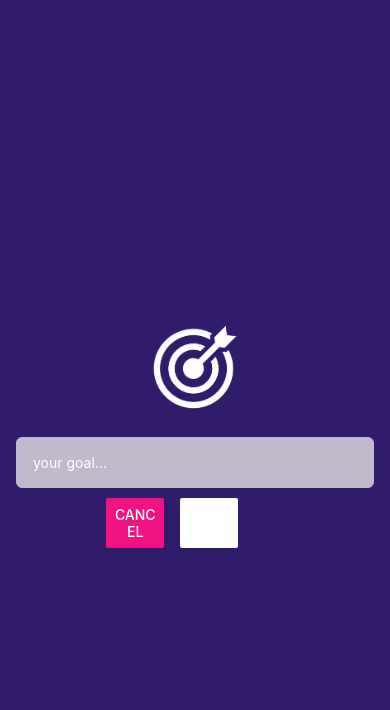
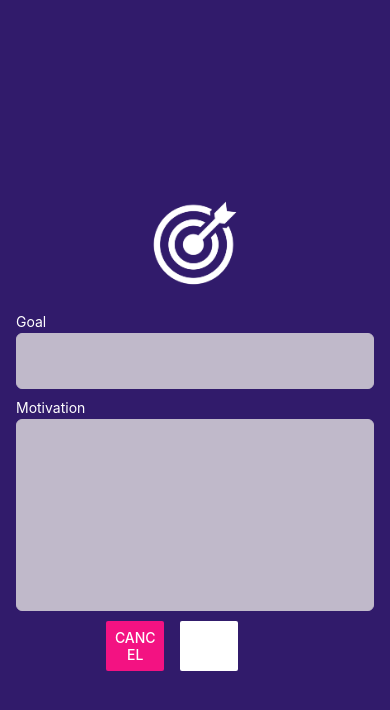
Before and after one commit to Emekaony/Goal-Tracker, a React Native app: screen / in a window 390 px wide. Both pictures are taken after a click on the button "ADD NEW GOAL". Shown: the top 710 px of the page. Built offline with nearby package versions, Linux system fonts and the light colour scheme.

Commit message:
added little improvements to the app

```diff
--- a/components/GoalInput.jsx
+++ b/components/GoalInput.jsx
@@ -10,19 +10,26 @@ import {
   Platform,
   Keyboard,
   TouchableWithoutFeedback,
+  Text,
 } from "react-native";
 
 const GoalInput = ({ buttonPressHandler, visible, onCancel }) => {
   const [goalText, setGoalText] = useState("");
+  const [motivation, setMotivation] = useState("");
 
   const goalInputHandler = (enteredText) => {
     setGoalText(enteredText);
+  };
+
+  const motivationHandler = (motivation) => {
+    setMotivation(motivation);
   };
 
   // using this as an intermediate function so that passing state from one file to another is achieved
   // context & Redux will be studied later which will make app-wide state management much easier
   const addGoalHandler = () => {
     setGoalText("");
+    setMotivation("");
     buttonPressHandler(goalText);
   };
 
@@ -38,17 +45,35 @@ const GoalInput = ({ buttonPressHandler, visible, onCancel }) => {
               source={require("../assets/images/goal_image.png")}
               style={styles.image}
             />
+            <View style={styles.baseTopText}>
+              <Text style={{ color: "white" }}>Goal</Text>
+            </View>
             <TextInput
-              placeholder="your goal..."
-              placeholderTextColor={"white"}
-              pl
-              style={styles.textInput}
+              selectionColor={"#1D1818"}
+              style={styles.baseTextInput}
               // target action pair. Pass a pointer to the function
               onChangeText={goalInputHandler}
               // this is called two-way binding
               value={goalText}
-              maxLength={25}
+              multiline={true}
+              maxLength={100}
               autoComplete="off"
+            />
+            <View style={{ ...styles.baseTopText, marginTop: 10 }}>
+              <Text style={{ color: "white" }}>Motivation</Text>
+            </View>
+            <TextInput
+              selectionColor={"#1D1818"}
+              style={{
+                ...styles.baseTextInput,
+                height: "auto",
+                textAlign: "left",
+              }}
+              onChangeText={motivationHandler}
+              value={motivation}
+              autoComplete="off"
+              multiline={true}
+              numberOfLines={10}
             />
             <View style={styles.buttonContainer}>
               <View style={styles.button}>
@@ -85,15 +110,21 @@ const styles = StyleSheet.create({
     height: 100,
     margin: 20,
   },
-  textInput: {
+  baseTopText: {
+    width: "100%",
+    height: 20,
+    justifyContent: "flex-start",
+  },
+  baseTextInput: {
     borderWidth: 1,
     width: "100%",
-    padding: 8,
     borderColor: "#C0B9CA",
     backgroundColor: "#C0B9CA",
-    color: "#120438",
+    color: "#1D1818",
     borderRadius: 6,
-    padding: 16,
+    paddingTop: 10,
+    paddingBottom: 10,
+    paddingLeft: 10,
   },
   buttonContainer: {
     flexDirection: "row",
```
